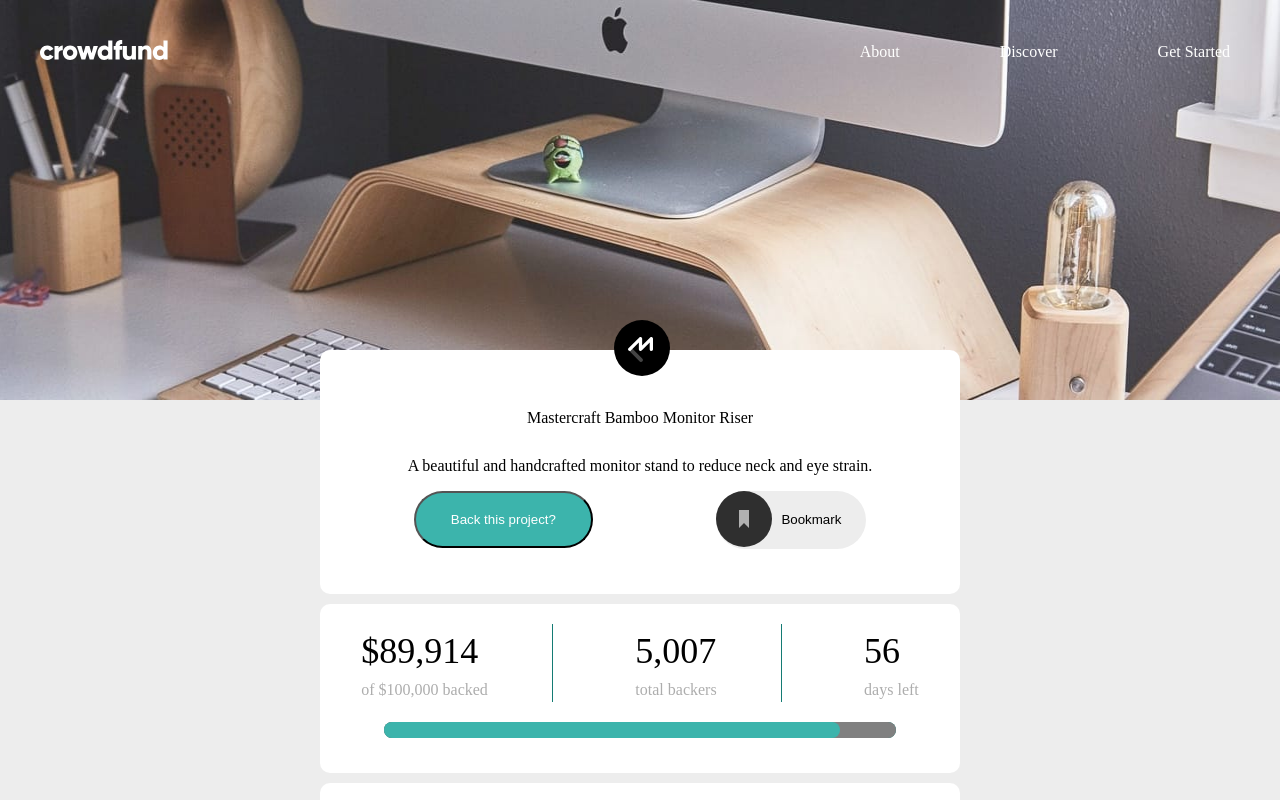
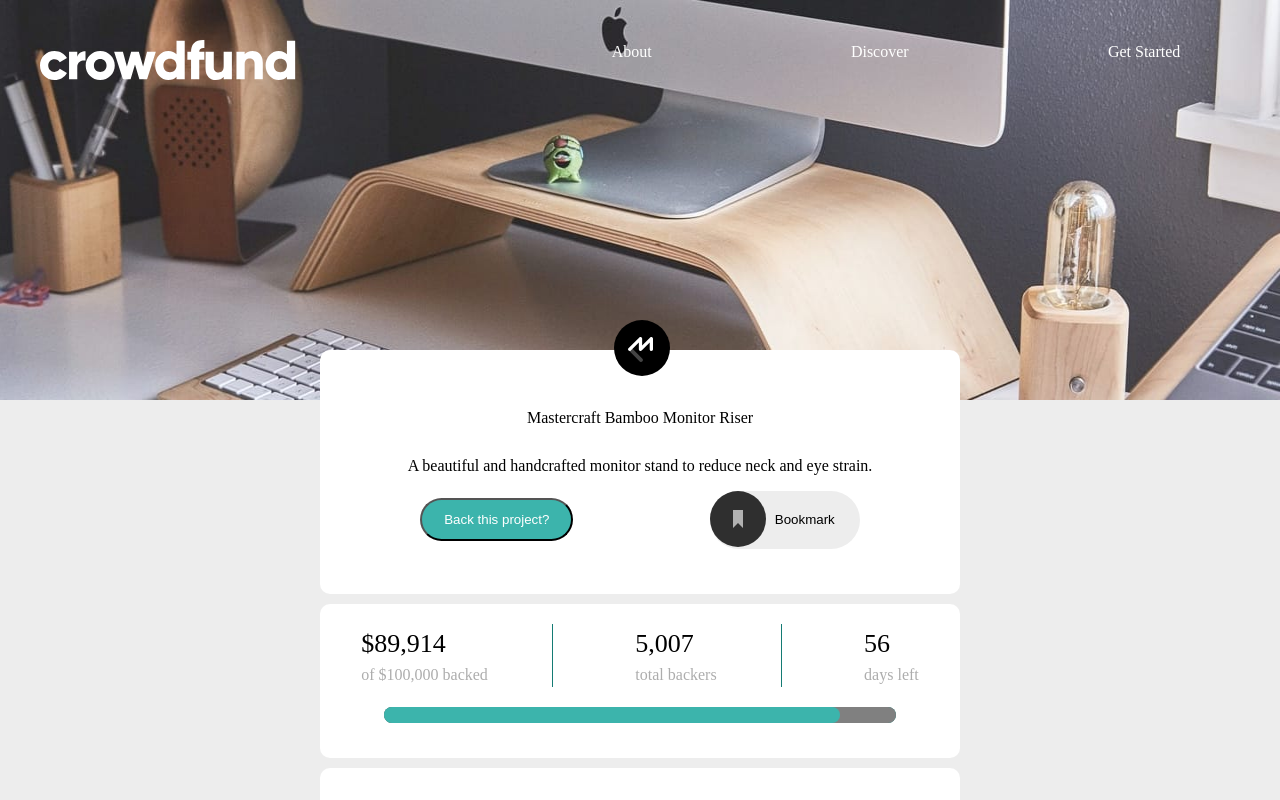
Before and after one commit to collerhatguy/crowd-funding-frontend-mentor-3, a React (Create React App) app: page / in a window 1280 px wide. Shown: the top 800 px of the page. Built offline with nearby package versions, Linux system fonts and the light colour scheme; the HTML template or start-up script is replaced by a standard one.

Commit message:
added scss fixes in variable types

```diff
--- a/src/styles/App.css
+++ b/src/styles/App.css
@@ -44,10 +44,6 @@ table {
   border-spacing: 0;
 }
 
-body {
-  line-height: 1.5;
-}
-
 * {
   padding: 0;
   margin: 0;
@@ -60,12 +56,30 @@ body {
   outline: none;
 }
 
+html {
+  font-size: 62.5%;
+}
+
+body {
+  line-height: 1.5;
+  font-size: 1.6rem;
+}
+
 header {
   height: 400px;
-  width: 100vw;
+  width: 100%;
   color: white;
   position: relative;
-  font-size: 16px;
+  font-size: 1.6rem;
+  display: -webkit-box;
+  display: -ms-flexbox;
+  display: flex;
+  -webkit-box-pack: justify;
+      -ms-flex-pack: justify;
+          justify-content: space-between;
+  -webkit-box-align: start;
+      -ms-flex-align: start;
+          align-items: flex-start;
 }
 
 header #header-image-desktop, header #header-image-mobile {
@@ -82,29 +96,32 @@ header #header-image-mobile {
 }
 
 header #logo-image {
-  position: absolute;
-  top: 40px;
-  left: 40px;
+  width: 20%;
+  margin: 4rem;
+  z-index: 2;
+}
+
+header #desktop-nav {
+  z-index: 2;
+  width: 100%;
+  display: -webkit-box;
+  display: -ms-flexbox;
+  display: flex;
+  -ms-flex-pack: distribute;
+      justify-content: space-around;
+  -webkit-box-align: baseline;
+      -ms-flex-align: baseline;
+          align-items: baseline;
 }
 
 header nav {
-  width: 100%;
-  position: absolute;
+  z-index: 2;
+  width: 60%;
   right: 0px;
-  display: -webkit-box;
-  display: -ms-flexbox;
-  display: flex;
-  -webkit-box-pack: end;
-      -ms-flex-pack: end;
-          justify-content: flex-end;
-  -webkit-box-align: baseline;
-      -ms-flex-align: baseline;
-          align-items: baseline;
   margin: 40px 0px;
 }
 
 header nav a {
-  margin: 0px 50px;
   cursor: pointer;
 }
 
@@ -240,8 +257,8 @@ main {
 
 .stat-card {
   width: 50%;
-  margin: 10px auto;
-  border-radius: 10px;
+  margin: 1rem auto;
+  border-radius: 1rem;
   background-color: white;
 }
 
@@ -283,12 +300,12 @@ main {
 
 .stat-card td {
   color: #adadad;
-  font-size: 16px;
+  font-size: 1.6rem;
   margin: 20px auto;
 }
 
 .stat-card td span {
-  font-size: 36px;
+  font-size: 2.6rem;
   color: black;
   display: block;
 }
@@ -308,7 +325,7 @@ main {
 .project-card p {
   color: #adadad;
   font-weight: 300;
-  font-size: 16px;
+  font-size: 1.6rem;
   line-height: 23px;
   width: 100%;
   margin: 10px auto;
@@ -344,7 +361,7 @@ main {
 .item-card p {
   color: #adadad;
   font-weight: 300;
-  font-size: 16px;
+  font-size: 1.6rem;
   line-height: 23px;
   width: 100%;
   margin: 10px auto;
@@ -356,7 +373,7 @@ main {
 
 .item-card aside span {
   color: black;
-  font-size: 26px;
+  font-size: 11.6rem;
 }
 
 .item-card button {
@@ -408,12 +425,12 @@ main {
 .selection-modal .pledge-choice aside {
   color: #adadad;
   font-weight: 300;
-  font-size: 16px;
+  font-size: 1.6rem;
   line-height: 23px;
 }
 
 .selection-modal .pledge-choice aside span {
-  font-size: 26px;
+  font-size: 2.6rem;
   color: black;
 }
 
@@ -423,7 +440,7 @@ main {
   background-color: white;
   color: #adadad;
   font-weight: 900;
-  font-size: 26px;
+  font-size: 2.6rem;
 }
 
 .selection-modal .highlight {
@@ -431,7 +448,7 @@ main {
 }
 
 .selection-modal h3 {
-  font-size: 32px;
+  font-size: 3.2rem;
 }
 
 .selection-modal label {
@@ -451,7 +468,7 @@ main {
 .selection-modal p {
   color: #adadad;
   font-weight: 300;
-  font-size: 16px;
+  font-size: 1.6rem;
   line-height: 23px;
   width: 100%;
   margin: 10px auto;
@@ -497,8 +514,8 @@ main {
 .selection-modal .pledge-input input {
   text-align: center;
   border-radius: 9000px;
-  padding: 1.2em 2.2em;
-  margin: .2em;
+  padding: 1.2rem 2.2rem;
+  margin: .2rem;
   width: 20%;
   background-color: white;
   color: #3cb4ac;
@@ -557,7 +574,7 @@ main {
 .success-modal p {
   color: #adadad;
   font-weight: 300;
-  font-size: 16px;
+  font-size: 1.6rem;
   line-height: 23px;
   width: 100%;
   margin: 10px auto;
--- a/src/styles/_header.scss
+++ b/src/styles/_header.scss
@@ -6,7 +6,7 @@ header {
     font-size: $font-size;
     display: flex;
     justify-content: space-between;
-    align-items: center;
+    align-items: flex-start;
     #header-image-desktop, #header-image-mobile {
         position: absolute;
         width: 100%;
@@ -19,15 +19,21 @@ header {
         display: none;
     }
     #logo-image {
-        width: 10%;
+        width: 20%;
+        margin: 4rem;
+        z-index: 2;
+    }
+    #desktop-nav {
+        z-index: 2;
+        width: 100%;
+        display: flex;
+        justify-content: space-around;
+        align-items: baseline;
     }
     nav {
-        width: 50%;
-        position: absolute;
+        z-index: 2;
+        width: 60%;
         right: 0px;
-        display: flex;
-        justify-content: space-between;
-        align-items: baseline;
         margin: 40px 0px;
         a {
             cursor: pointer;
--- a/src/styles/_stat-card.scss
+++ b/src/styles/_stat-card.scss
@@ -1,8 +1,8 @@
 
 .stat-card {
     width: 50%;
-    margin: 10px auto;
-    border-radius: 10px;
+    margin: 1rem auto;
+    border-radius: 1rem;
     background-color: white;
     table {
         width: 100%;
@@ -34,7 +34,7 @@
         font-size: $font-size;
         margin: 20px auto;
         span {
-            font-size: $font-size + 20;
+            font-size: $font-size + 1rem;
             color: $neutral-color-100;
             display: block;
         }
```
Also changed, not shown: src/styles/_selection-modal.scss (+4 -4 lines), 1 other file (tests, documents, lock files or other folders).
